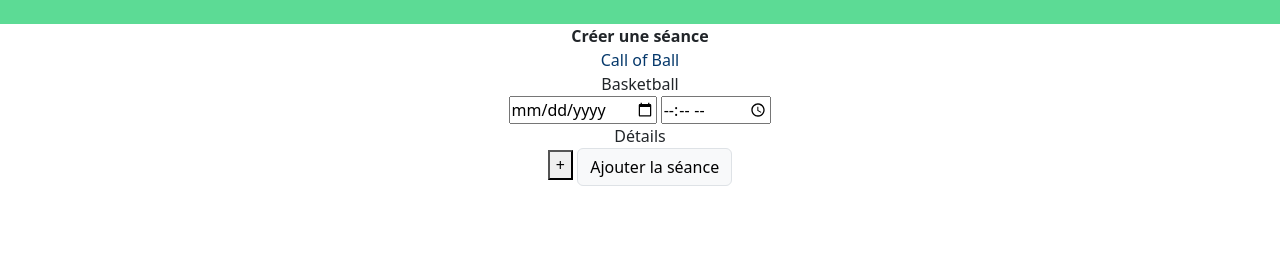
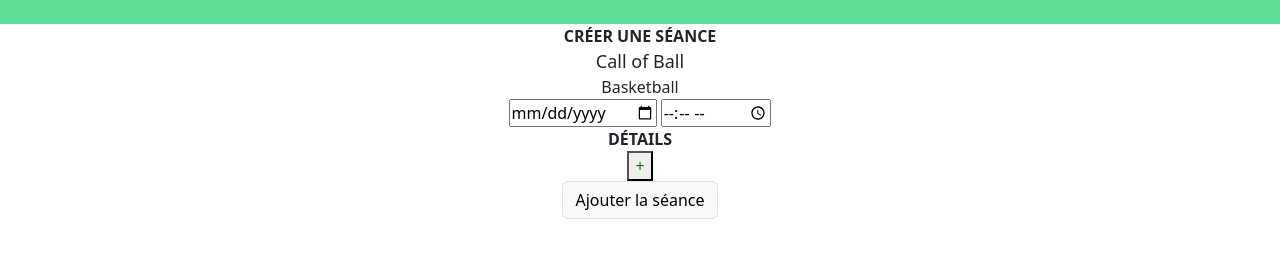
Before and after one commit to chams14/ihm, a plain HTML site: page index.html in a window 1280 px wide. Shown: the part 76-334 px from the top of the page. Drawn offline with nearby package versions, Linux system fonts and the light colour scheme.

Commit message:
mise en forme, nouveau code marche pas encore

```diff
--- a/css/styles.css
+++ b/css/styles.css
@@ -42,8 +42,16 @@ body {
   color : #05386B;
 }
 
+#titre {
+  font-size: large;
+}
+
 .button{
   margin: 0px 20px 0px 0px;
+}
+
+.buttonPlus {
+  color: green;
 }
 
 .textField{
--- a/js/controler.js
+++ b/js/controler.js
@@ -88,5 +88,7 @@ class Controler {
       let actionAddTextField = (event) => {
       	this.model.addTextField();
       }
+
+      this.view.buttonPlus.addEventListener('click', actionAddTextField);
   }
 }
--- a/js/model.js
+++ b/js/model.js
@@ -16,4 +16,15 @@ class Model extends Observable {
 	this.setChanged();
         this.notifyObservers();
     }
+
+    addTextField() {
+    	const newTextField = document.createElement('input');
+
+    	newTextField.type = '';
+
+    	document.getElementById('textFieldContainer').appendChild(newTextField);
+
+    	this.setChanged();
+        this.notifyObservers();
+    }
 }
--- a/js/view.js
+++ b/js/view.js
@@ -8,23 +8,25 @@ class View {
     this.div.innerHTML = `
         <div class="center">
 		<div id="seance">
-			<b>Créer une séance</b>
+			<b>CRÉER UNE SÉANCE</b>
 		</div>
-		<div id="title"> </div>
+		<div id="titre"> </div>
 		<div id="sport"> </div>
 		<input type="date" id="date">
 		<input type="time" id="time">
 		<br>
-		<div id="details"
-			<b>Détails</b>
+		<div id="details">
+			<b>DÉTAILS</b>
 		</div>
-		<button id="buttonPlus">+</button>
+		<div id="textFieldContainer"> </div>
+		<button class="buttonPlus">+</button>
+		<br>
 		<button id="buttonAddSeance" class="btn btn-light border">Ajouter la séance</button>
 	</div>
       </div>
     `;
 
-    this.title = this.div.querySelector('#title');
+    this.title = this.div.querySelector('#titre');
     this.sport = this.div.querySelector('#sport');
 
     this.date = this.div.querySelector('#date');
```
